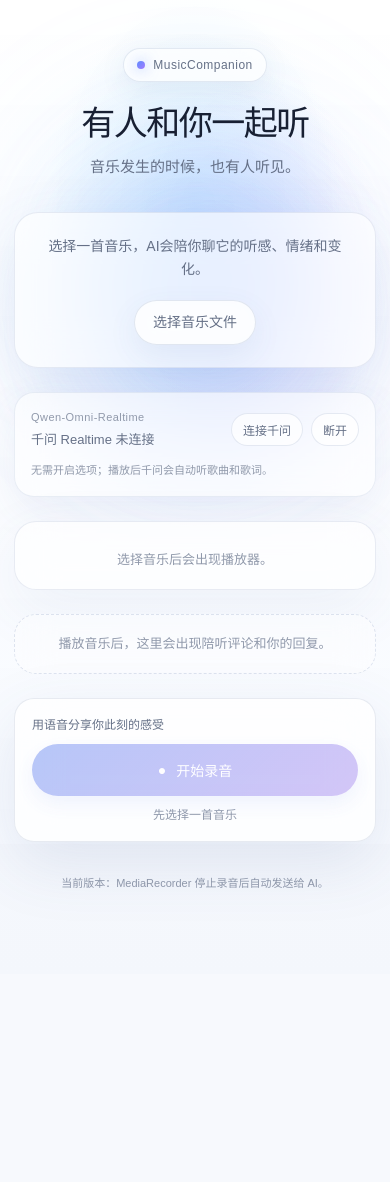
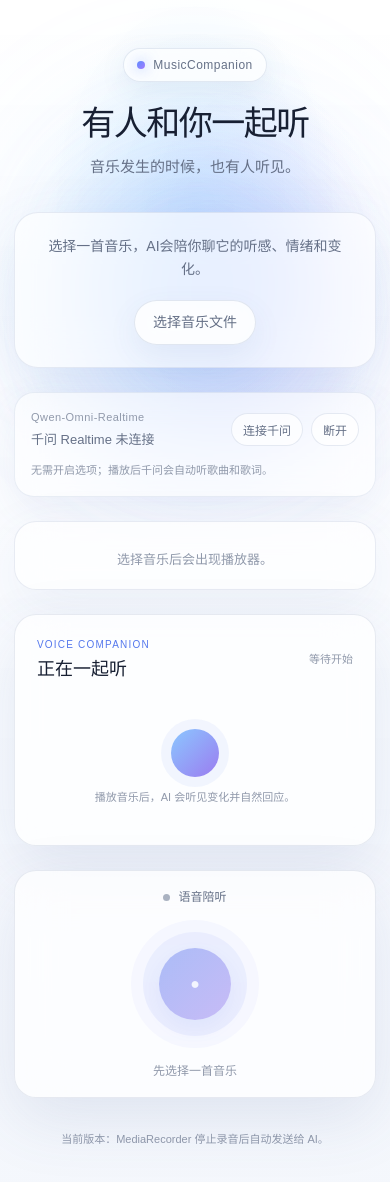
Before and after one commit to olivia130830/musiccompanion, a Next.js app: page / in a window 390 px wide. Shown: the top 1182 px of the page. Before the commit the page ends 974 px from the top, so only its background shows below. Built offline with nearby package versions, Linux system fonts and the light colour scheme; a web font is replaced by a local one.

Commit message:
优化整体UI

```diff
--- a/app/globals.css
+++ b/app/globals.css
@@ -904,6 +904,226 @@ input[type="range"]:focus-visible {
   color: var(--text-secondary);
 }
 
+/* 语音通话式交互 */
+
+.voice-turns,
+.voice-call-box {
+  width: 100%;
+  max-width: 560px;
+  border: 1px solid var(--border-light);
+  border-radius: 28px;
+  background: rgba(255, 255, 255, 0.7);
+  box-shadow: var(--shadow-card);
+  backdrop-filter: blur(24px);
+  -webkit-backdrop-filter: blur(24px);
+}
+
+.voice-turns {
+  padding: 22px;
+}
+
+.voice-turns-header,
+.voice-turn-meta,
+.voice-call-heading {
+  display: flex;
+  align-items: center;
+  justify-content: space-between;
+}
+
+.voice-turns-header {
+  gap: 16px;
+  margin-bottom: 20px;
+}
+
+.voice-turns-eyebrow {
+  margin-bottom: 4px;
+  color: var(--accent);
+  font-size: 10px;
+  letter-spacing: 0.12em;
+}
+
+.voice-turns-title {
+  font-size: 18px;
+  font-weight: 400;
+}
+
+.voice-turns-count,
+.voice-turn-meta,
+.voice-turns-empty {
+  color: var(--text-tertiary);
+  font-size: 11px;
+}
+
+.voice-turns-empty {
+  display: flex;
+  flex-direction: column;
+  align-items: center;
+  gap: 12px;
+  padding: 26px 12px 18px;
+  text-align: center;
+}
+
+.voice-turns-empty-orb {
+  width: 48px;
+  height: 48px;
+  border-radius: 50%;
+  background: linear-gradient(135deg, #8bc7ff, #9b7cf0);
+  box-shadow: 0 0 0 10px rgba(108, 145, 239, 0.08);
+}
+
+.voice-turns-list {
+  max-height: 330px;
+  overflow-y: auto;
+  display: flex;
+  flex-direction: column;
+  gap: 13px;
+  padding: 2px;
+}
+
+.voice-turn {
+  width: min(78%, 360px);
+  display: flex;
+  align-items: center;
+  gap: 10px;
+}
+
+.voice-turn-ai {
+  align-self: flex-start;
+}
+
+.voice-turn-user {
+  align-self: flex-end;
+  flex-direction: row-reverse;
+}
+
+.voice-turn-avatar {
+  width: 34px;
+  height: 34px;
+  flex: 0 0 34px;
+  display: grid;
+  place-items: center;
+  border-radius: 50%;
+  background: #f0f5ff;
+  color: var(--accent-strong);
+  font-size: 10px;
+}
+
+.voice-turn-user .voice-turn-avatar {
+  background: linear-gradient(135deg, var(--accent), var(--accent-purple));
+  color: #fff;
+}
+
+.voice-turn-body {
+  min-width: 0;
+  flex: 1;
+  padding: 11px 14px;
+  border: 1px solid var(--border-light);
+  border-radius: 18px;
+  background: rgba(247, 250, 255, 0.9);
+}
+
+.voice-turn-user .voice-turn-body {
+  background: rgba(89, 122, 237, 0.09);
+}
+
+.voice-turn-meta {
+  gap: 12px;
+  margin-bottom: 8px;
+}
+
+.voice-turn-wave {
+  height: 26px;
+  display: flex;
+  align-items: center;
+  gap: 3px;
+}
+
+.voice-turn-wave span {
+  width: 3px;
+  border-radius: 999px;
+  background: linear-gradient(180deg, #78baf6, #8a7deb);
+  opacity: 0.72;
+}
+
+.voice-turn-user .voice-turn-wave {
+  justify-content: flex-end;
+}
+
+.voice-call-box {
+  align-items: center;
+  gap: 14px;
+  padding: 26px 22px;
+}
+
+.voice-call-heading {
+  justify-content: center;
+  gap: 8px;
+}
+
+.voice-call-presence {
+  width: 7px;
+  height: 7px;
+  border-radius: 50%;
+  background: #aab2c1;
+}
+
+.voice-call-presence-active {
+  background: #61c99c;
+  box-shadow: 0 0 0 5px rgba(97, 201, 156, 0.12);
+}
+
+.voice-call-stage {
+  position: relative;
+  width: 128px;
+  height: 128px;
+  display: grid;
+  place-items: center;
+}
+
+.voice-call-ring {
+  position: absolute;
+  border-radius: 50%;
+  background: rgba(92, 126, 238, 0.08);
+}
+
+.voice-call-ring-one {
+  inset: 12px;
+}
+
+.voice-call-ring-two {
+  inset: 0;
+  opacity: 0.55;
+}
+
+.voice-call-stage-listening .voice-call-ring,
+.voice-call-stage-speaking .voice-call-ring {
+  animation: voice-call-pulse 1.6s ease-in-out infinite;
+}
+
+.voice-call-stage .voice-record-button {
+  z-index: 1;
+  width: 72px;
+  height: 72px;
+  padding: 0;
+  border-radius: 50%;
+}
+
+.voice-mic-icon {
+  font-size: 16px;
+}
+
+@keyframes voice-call-pulse {
+  0%, 100% { transform: scale(0.88); opacity: 0.4; }
+  50% { transform: scale(1); opacity: 0.9; }
+}
+
+@media (prefers-reduced-motion: reduce) {
+  .voice-call-stage-listening .voice-call-ring,
+  .voice-call-stage-speaking .voice-call-ring {
+    animation: none;
+  }
+}
+
 /* 手机适配 */
 
 @media (max-width: 600px) {
@@ -926,6 +1146,15 @@ input[type="range"]:focus-visible {
 
   .history-message {
     width: 94%;
+  }
+
+  .voice-turns,
+  .voice-call-box {
+    border-radius: 22px;
+  }
+
+  .voice-turn {
+    width: 90%;
   }
 
 }
--- a/app/page.tsx
+++ b/app/page.tsx
@@ -35,7 +35,6 @@ import {
 } from "@/hooks/useVoiceRecorder";
 
 import type {
-  CommentFeedback,
   LocalAudioFeatures,
   ListeningMessage,
   PlaybackSnapshot,
@@ -512,9 +511,6 @@ export default function Home() {
   const [listeningMessages, setListeningMessages] =
     useState<ListeningMessage[]>([]);
 
-  const [feedbackByCommentId, setFeedbackByCommentId] =
-    useState<Record<string, CommentFeedback>>({});
-
   const [companionReplyStatus, setCompanionReplyStatus] =
     useState<CompanionReplyStatus>("idle");
 
@@ -598,7 +594,6 @@ export default function Home() {
 
   const {
     status: voiceRecorderStatus,
-    recording: voiceRecording,
     error: voiceRecorderError,
     inputDeviceLabel,
     startRecording,
@@ -1013,7 +1008,6 @@ export default function Home() {
 
     setPlayback(INITIAL_PLAYBACK);
     setListeningMessages([]);
-    setFeedbackByCommentId({});
     setCompanionReplyStatus("idle");
     setCompanionReplyError("");
     setQwenRealtimeError("");
@@ -1268,16 +1262,6 @@ export default function Home() {
     schedulePromptToQwen,
     localAudioFeatures,
   ]);
-
-  const handleFeedbackChange = (
-    commentId: string,
-    feedback: CommentFeedback,
-  ) => {
-    setFeedbackByCommentId((previousFeedback) => ({
-      ...previousFeedback,
-      [commentId]: feedback,
-    }));
-  };
 
   const handleVoiceStart = async () => {
     if (!audioFile) return;
@@ -1537,11 +1521,7 @@ export default function Home() {
           }
         />
 
-        <ListeningHistory
-          messages={listeningMessages}
-          feedbackByCommentId={feedbackByCommentId}
-          onFeedbackChange={handleFeedbackChange}
-        />
+        <ListeningHistory messages={listeningMessages} />
 
         {hasAudio && (
           <div
@@ -1568,7 +1548,6 @@ export default function Home() {
                 ? "sending"
                 : voiceRecorderStatus
           }
-          recording={voiceRecording}
           error={voiceInputError || voiceRecorderError}
           inputDeviceLabel={inputDeviceLabel}
           isPlayingReply={isPlayingReply}
@@ -1579,11 +1558,6 @@ export default function Home() {
             void handleVoiceStop();
           }}
           onStopReply={stopReplyAudio}
-          onDiscardRecording={() => {
-            clearRecording();
-            voiceTurnActiveRef.current = false;
-            setVoiceInputError("");
-          }}
         />
 
         <footer style={styles.footer}>
--- a/components/ListeningHistory.tsx
+++ b/components/ListeningHistory.tsx
@@ -1,29 +1,13 @@
 "use client";
 
-import type {
-  CSSProperties,
-} from "react";
-
-import CommentFeedback from "@/components/CommentFeedback";
-
-import type {
-  CommentFeedback as CommentFeedbackValue,
-  ListeningMessage,
-} from "@/types/music";
+import type { ListeningMessage } from "@/types/music";
 
 interface ListeningHistoryProps {
   messages: ListeningMessage[];
-  feedbackByCommentId: Record<string, CommentFeedbackValue>;
-  onFeedbackChange: (
-    commentId: string,
-    feedback: CommentFeedbackValue,
-  ) => void;
 }
 
 function formatMusicTime(seconds: number): string {
-  if (!Number.isFinite(seconds) || seconds < 0) {
-    return "0:00";
-  }
+  if (!Number.isFinite(seconds) || seconds < 0) return "0:00";
 
   const totalSeconds = Math.floor(seconds);
   const minutes = Math.floor(totalSeconds / 60);
@@ -32,191 +16,66 @@ function formatMusicTime(seconds: number): string {
   return `${minutes}:${restSeconds.toString().padStart(2, "0")}`;
 }
 
+const WAVE_HEIGHTS = [8, 15, 22, 12, 25, 18, 10, 20, 14, 7];
+
 export default function ListeningHistory({
   messages,
-  feedbackByCommentId,
-  onFeedbackChange,
 }: ListeningHistoryProps) {
-  if (messages.length === 0) {
   return (
-      <section style={styles.emptyContainer}>
-        <p style={styles.emptyText}>
-          播放音乐后，这里会出现陪听评论和你的回复。
-        </p>
-      </section>
-    );
-  }
+    <section className="voice-turns" aria-label="语音陪听轮次">
+      <div className="voice-turns-header">
+        <div>
+          <p className="voice-turns-eyebrow">VOICE COMPANION</p>
+          <h2 className="voice-turns-title">正在一起听</h2>
+        </div>
 
-  return (
-    <section style={styles.container}>
-      <div style={styles.header}>
-        <span style={styles.headerTitle}>一起听的记录</span>
-        <span style={styles.headerCount}>
-          {messages.length} 条
+        <span className="voice-turns-count">
+          {messages.length ? `${messages.length} 次对话` : "等待开始"}
         </span>
       </div>
 
-      <div style={styles.list}>
+      {messages.length === 0 ? (
+        <div className="voice-turns-empty">
+          <span className="voice-turns-empty-orb" aria-hidden="true" />
+          <p>播放音乐后，AI 会听见变化并自然回应。</p>
+        </div>
+      ) : (
+        <div className="voice-turns-list">
           {messages.map((message) => {
-          const isCompanion =
-            message.sender === "companion";
-
-          const canFeedback =
-            isCompanion &&
-            typeof message.commentId === "string" &&
-            message.commentId.length > 0;
-
-          const commentId = canFeedback
-            ? message.commentId
-            : null;
+            const isCompanion = message.sender === "companion";
 
             return (
               <article
                 key={message.id}
-              style={{
-                ...styles.message,
-                ...(isCompanion
-                  ? styles.companionMessage
-                  : styles.userMessage),
-              }}
+                className={`voice-turn ${
+                  isCompanion ? "voice-turn-ai" : "voice-turn-user"
+                }`}
+                aria-label={`${isCompanion ? "AI 回应" : "你说话"}，音乐时间 ${formatMusicTime(message.musicTimeSeconds)}`}
               >
-              <div style={styles.messageTopLine}>
-                <span style={styles.sender}>
+                <span className="voice-turn-avatar" aria-hidden="true">
                   {isCompanion ? "AI" : "你"}
                 </span>
 
-                <span style={styles.time}>
-                  {formatMusicTime(
-                    message.musicTimeSeconds,
-                  )}
-                </span>
+                <div className="voice-turn-body">
+                  <div className="voice-turn-meta">
+                    <span>{isCompanion ? "AI 回应了一句" : "你说了一句"}</span>
+                    <time>{formatMusicTime(message.musicTimeSeconds)}</time>
                   </div>
 
-              <p style={styles.messageText}>
-                {message.text}
-              </p>
-
-              {commentId && (
-                <CommentFeedback
-                  value={
-                    feedbackByCommentId[commentId]
-                  }
-                  onChange={(feedback) => {
-                    onFeedbackChange(
-                      commentId,
-                      feedback,
-                    );
-                  }}
+                  <div className="voice-turn-wave" aria-hidden="true">
+                    {WAVE_HEIGHTS.map((height, index) => (
+                      <span
+                        key={`${message.id}-wave-${index}`}
+                        style={{ height }}
                       />
-              )}
+                    ))}
+                  </div>
+                </div>
               </article>
             );
           })}
         </div>
+      )}
     </section>
   );
 }
-
-const styles: Record<string, CSSProperties> = {
-  container: {
-    width: "100%",
-    maxWidth: "520px",
-    padding: "16px",
-    border: "1px solid rgba(116, 139, 181, 0.16)",
-    borderRadius: "22px",
-    background: "rgba(255, 255, 255, 0.58)",
-    boxShadow:
-      "0 16px 48px rgba(74, 107, 163, 0.08)",
-    backdropFilter: "blur(20px)",
-  },
-
-  emptyContainer: {
-    width: "100%",
-    maxWidth: "520px",
-    padding: "18px 16px",
-    border: "1px dashed rgba(116, 139, 181, 0.22)",
-    borderRadius: "22px",
-    background: "rgba(255, 255, 255, 0.38)",
-    backdropFilter: "blur(18px)",
-  },
-
-  emptyText: {
-    margin: 0,
-    color: "var(--text-tertiary)",
-    fontSize: "13px",
-    lineHeight: 1.7,
-    textAlign: "center",
-  },
-
-  header: {
-    display: "flex",
-    alignItems: "center",
-    justifyContent: "space-between",
-    marginBottom: "12px",
-  },
-
-  headerTitle: {
-    color: "var(--text-primary)",
-    fontSize: "13px",
-    fontWeight: 500,
-  },
-
-  headerCount: {
-    color: "var(--text-tertiary)",
-    fontSize: "11px",
-  },
-
-  list: {
-    display: "flex",
-    flexDirection: "column",
-    gap: "10px",
-  },
-
-  message: {
-    padding: "12px 13px",
-    borderRadius: "18px",
-    border: "1px solid rgba(116, 139, 181, 0.14)",
-  },
-
-  companionMessage: {
-    alignSelf: "flex-start",
-    width: "88%",
-    background:
-      "linear-gradient(135deg, rgba(255, 255, 255, 0.82), rgba(244, 248, 255, 0.72))",
-  },
-
-  userMessage: {
-    alignSelf: "flex-end",
-    width: "88%",
-    background:
-      "linear-gradient(135deg, rgba(93, 140, 255, 0.12), rgba(164, 122, 255, 0.1))",
-  },
-
-  messageTopLine: {
-    display: "flex",
-    justifyContent: "space-between",
-    alignItems: "center",
-    gap: "12px",
-    marginBottom: "6px",
-  },
-
-  sender: {
-    color: "var(--text-secondary)",
-    fontSize: "11px",
-    fontWeight: 500,
-  },
-
-  time: {
-    color: "var(--text-tertiary)",
-    fontSize: "10px",
-  },
-
-  messageText: {
-    margin: 0,
-    color: "var(--text-primary)",
-    fontSize: "13px",
-    lineHeight: 1.65,
-    whiteSpace: "pre-wrap",
-    wordBreak: "break-word",
-  },
-};
--- a/components/UserReplyBox.tsx
+++ b/components/UserReplyBox.tsx
@@ -1,6 +1,4 @@
 "use client";
-
-import type { VoiceRecording } from "@/hooks/useVoiceRecorder";
 
 export type VoiceInputStatus =
   | "idle"
@@ -12,46 +10,49 @@ export type VoiceInputStatus =
 interface UserReplyBoxProps {
   disabled: boolean;
   status: VoiceInputStatus;
-  recording: VoiceRecording | null;
   error: string;
   inputDeviceLabel?: string;
   isPlayingReply: boolean;
   onStartRecording: () => void;
   onStopRecording: () => void;
   onStopReply: () => void;
-  onDiscardRecording: () => void;
 }
 
 function getStatusText(disabled: boolean, status: VoiceInputStatus) {
   if (disabled) return "先选择一首音乐";
-  if (status === "requesting_permission") return "正在请求麦克风权限…";
-  if (status === "recording") return "正在录音，再点一次停止";
-  if (status === "sending") return "正在发送给 AI…";
-  if (status === "speaking") return "AI 正在播放语音回复";
-  return "点一下开始录音";
+  if (status === "requesting_permission") return "正在连接麦克风…";
+  if (status === "recording") return "正在听你说，再点一次结束";
+  if (status === "sending") return "正在把这句话交给 AI…";
+  if (status === "speaking") return "AI 正在回应你";
+  return "轻点麦克风，说一句";
 }
 
 export default function UserReplyBox({
   disabled,
   status,
-  recording,
   error,
   inputDeviceLabel,
   isPlayingReply,
   onStartRecording,
   onStopRecording,
   onStopReply,
-  onDiscardRecording,
 }: UserReplyBoxProps) {
   const isRecording = status === "recording";
   const isBusy =
     status === "requesting_permission" || status === "sending";
 
   return (
-    <section className="reply-box" aria-labelledby="voice-reply-label">
+    <section className="reply-box voice-call-box" aria-labelledby="voice-reply-label">
+      <div className="voice-call-heading">
+        <span className={`voice-call-presence ${isRecording || isPlayingReply ? "voice-call-presence-active" : ""}`} />
         <p id="voice-reply-label" className="reply-label">
-        用语音分享你此刻的感受
+          语音陪听
         </p>
+      </div>
+
+      <div className={`voice-call-stage ${isRecording ? "voice-call-stage-listening" : ""} ${isPlayingReply ? "voice-call-stage-speaking" : ""}`}>
+        <span className="voice-call-ring voice-call-ring-one" aria-hidden="true" />
+        <span className="voice-call-ring voice-call-ring-two" aria-hidden="true" />
 
         <button
           className={`voice-record-button${
@@ -60,11 +61,14 @@ export default function UserReplyBox({
           type="button"
           disabled={disabled || isBusy}
           aria-pressed={isRecording}
+          aria-label={isRecording ? "结束说话" : "开始说话"}
           onClick={isRecording ? onStopRecording : onStartRecording}
         >
-        <span aria-hidden="true">{isRecording ? "■" : "●"}</span>
-        <span>{isRecording ? "停止录音" : "开始录音"}</span>
+          <span className="voice-mic-icon" aria-hidden="true">
+            {isRecording ? "■" : "●"}
+          </span>
         </button>
+      </div>
 
       <p className="voice-record-status" aria-live="polite">
         {getStatusText(disabled, status)}
@@ -86,34 +90,6 @@ export default function UserReplyBox({
         </button>
       )}
 
-      {recording && (
-        <div className="voice-recording-preview">
-          <audio controls preload="metadata" src={recording.previewUrl}>
-            当前浏览器不支持音频试听。
-          </audio>
-
-          <div className="voice-recording-actions">
-            <a
-              className="voice-download-link"
-              href={recording.previewUrl}
-              download={recording.file.name}
-            >
-              下载录音
-            </a>
-
-            <button
-              type="button"
-              className="voice-secondary-button"
-              disabled={isBusy}
-              onClick={onDiscardRecording}
-            >
-              重录
-            </button>
-
-          </div>
-        </div>
-      )}
-
       {error && (
         <p className="voice-record-error" role="alert">
           {error}
```
Lines whose indentation alone changed are shown as unchanged.
